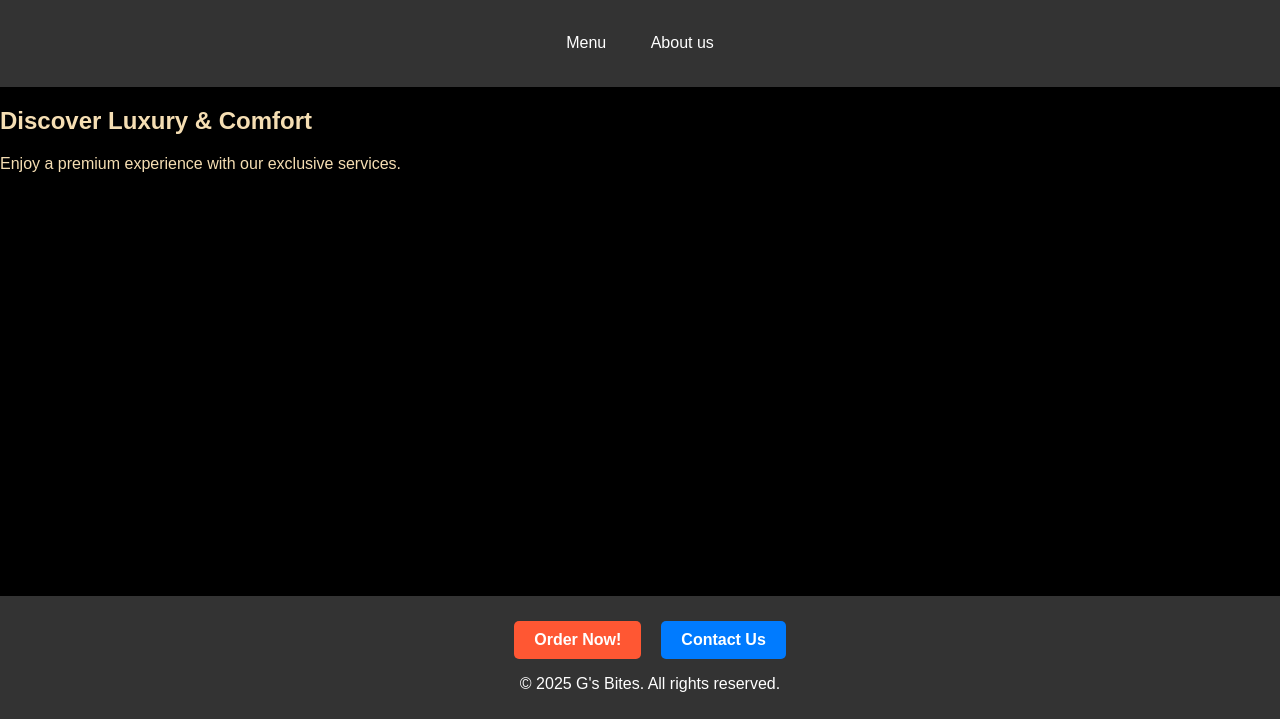
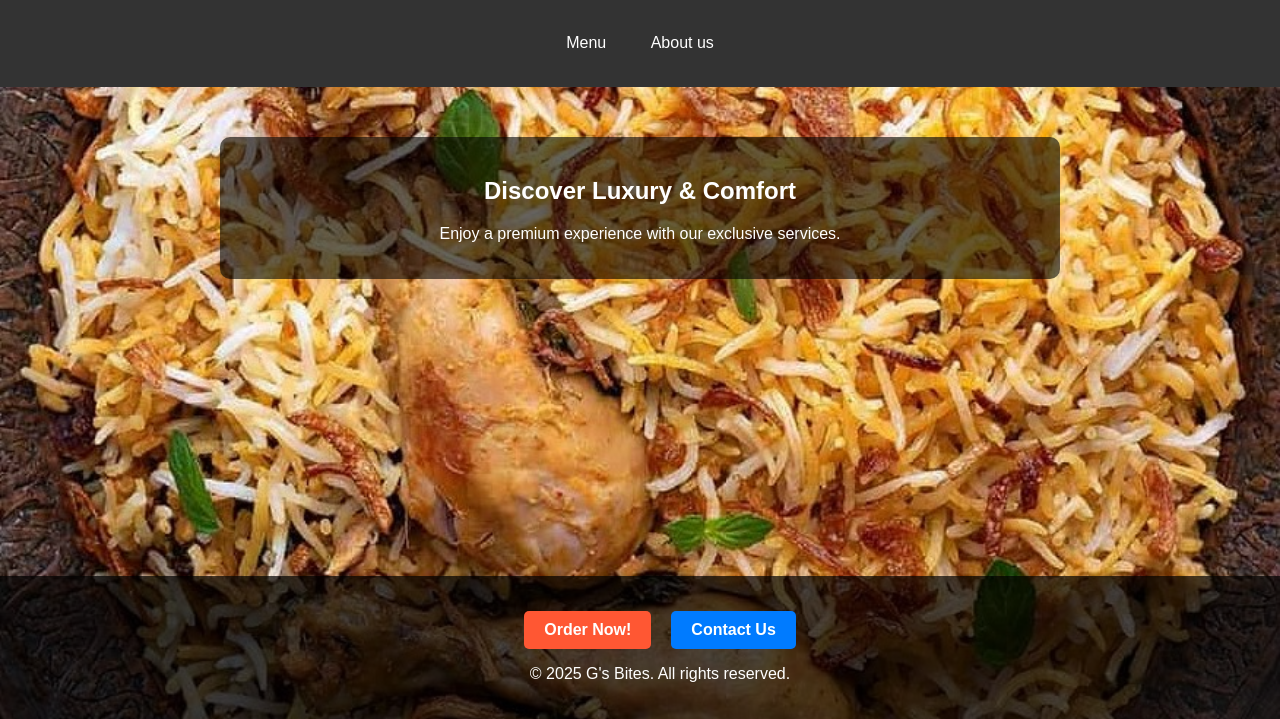
Before and after one commit to George-Dev-Web/finalproject, a plain HTML site: page index.html in a window 1280 px wide. Shown: the part 81-800 px from the top of the page. Drawn offline with Linux system fonts and the light colour scheme.

Commit message:
Css Added

```diff
--- a/styles/styles.css
+++ b/styles/styles.css
@@ -117,3 +117,38 @@ footer {
 .contact-btn:hover {
   background-color: #0056b3;
 }
+
+body {
+  background-image: url("../images/Chicken-Biryani-Recipe.jpg");
+  background-size: cover;
+  background-position: center;
+  background-repeat: no-repeat;
+  background-attachment: fixed;
+  font-family: Arial, sans-serif;
+  margin: 0;
+  padding: 0;
+  color: white;
+}
+
+main {
+  background: rgba(0, 0, 0, 0.6);
+  padding: 20px;
+  border-radius: 10px;
+  text-align: center;
+  width: 80%;
+  max-width: 800px;
+  margin: 50px auto;
+}
+
+h1,
+h2,
+p {
+  text-align: center;
+  color: white;
+}
+
+footer {
+  text-align: center;
+  padding: 20px;
+  background: rgba(0, 0, 0, 0.7);
+}
```
